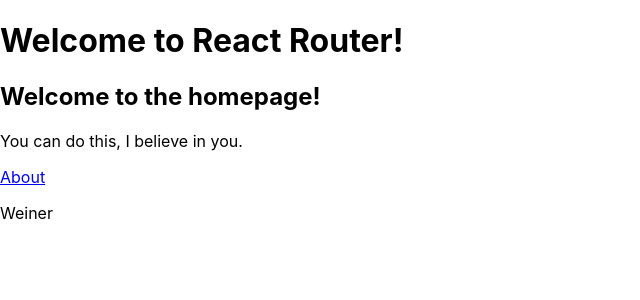
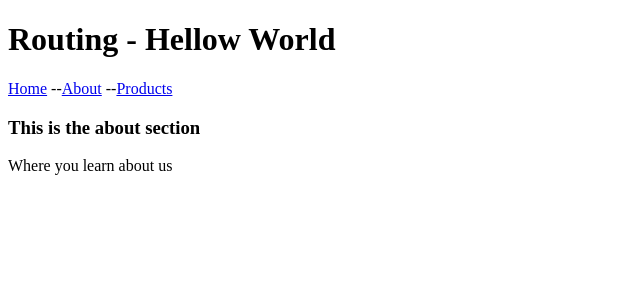
Before and after one commit to WilliamSteinbrink/BadBank, a React (Create React App) app: page /#/about in a window 1280 px wide. Shown: the top 300 px of the page, without its empty margins (0-640 px from the left). Built offline with nearby package versions, Linux system fonts and the light colour scheme.

Commit message:
Adding Links, video 1

```diff
--- a/public/index.html
+++ b/public/index.html
@@ -26,6 +26,12 @@
   </head>
   <body>
     <div id="root"></div>
+
+    <script src="home.js"   defer type="text/babel"></script>
+    <script src="about.js"   defer type="text/babel"></script>
+    <script src="products.js"   defer type="text/babel"></script>
+    <script src="index.js"   defer type="text/babel"></script>
+
     <!--
       This HTML file is a template.
       If you open it directly in the browser, you will see an empty page.
--- a/src/App.js
+++ /dev/null
@@ -1,49 +0,0 @@
-import React from 'react';
-import ReactDOM from 'react-dom';
-import { Routes, Route, Link } from "react-router-dom";
-
-function Home() {
-  return (
-    <>
-      <main>
-        <h2>Welcome to the homepage!</h2>
-        <p>You can do this, I believe in you.</p>
-      </main>
-      <nav>
-        <Link to="/about">About</Link>
-      </nav>
-    </>
-  );
-}
-
-function About() {
-  return (
-    <>
-      <main>
-        <h2>Who are we?</h2>
-        <p>
-          That feels like an existential question, don't you
-          think?
-        </p>
-      </main>
-      <nav>
-        <Link to="/">Home</Link>
-      </nav>
-    </>
-  );
-}
-
-function App() {
-  return (
-    <div className="App">
-      <h1>Welcome to React Router!</h1>
-      <Routes>
-        <Route path="/" element={<Home />} />
-        <Route path="about" element={<About />} />
-      </Routes>
-      <p>Weiner</p>
-    </div>
-  );
-}
-
-export default App;
--- a/src/about.js
+++ b/src/about.js
@@ -0,0 +1,10 @@
+function About() {
+    return (
+        <div>
+            <h3>This is the about section</h3>
+                <p>Where you learn about us</p>
+        </div>
+    );
+}
+
+export default About;
--- a/src/home.js
+++ b/src/home.js
@@ -0,0 +1,9 @@
+function Home() {
+    return (
+        <div>
+            <h3>Home Component</h3>
+        </div>
+    );
+}
+
+export default Home;
--- a/src/index.js
+++ b/src/index.js
@@ -1,12 +1,30 @@
 import React from 'react';
 import ReactDOM from 'react-dom';
-import { BrowserRouter } from "react-router-dom";
-import './index.css';
-import App from './App';
+import { Routes, Route, Link, HashRouter } from 'react-router-dom';
+import Home from './home';
+import About from './about';
+import Products from './products';
 
-ReactDOM.render(
-  <BrowserRouter>
-    <App />
-  </BrowserRouter>,
-  document.getElementById('root')
-);
+function Spa() {
+  return (
+    <HashRouter>
+      <div>
+        <h1>Routing - Hellow World</h1>
+        <Link to="/">Home</Link> --
+        <Link to="/about/">About</Link> --
+        <Link to="/products/">Products</Link>
+        <br/>
+        <Routes>
+          <Route path="/" element={<Home />} />
+          <Route path="/about/" element={<About />} />
+          <Route path="/products/" element={<Products />} />
+        </Routes>
+      </div>
+    </HashRouter>
+
+  );
+}
+
+ReactDOM.render(<Spa />, document.getElementById('root'));
+
+{/* <Route path="expenses" element={<Expenses />} /> */}
--- a/src/products.js
+++ b/src/products.js
@@ -0,0 +1,10 @@
+function Products() {
+    return (
+        <div>
+            <h3>Products</h3>
+                <p>Buy my product!</p>
+        </div>
+    );
+}
+
+export default Products;
```
Also changed, not shown: 1 other file (tests, documents, lock files or other folders).
